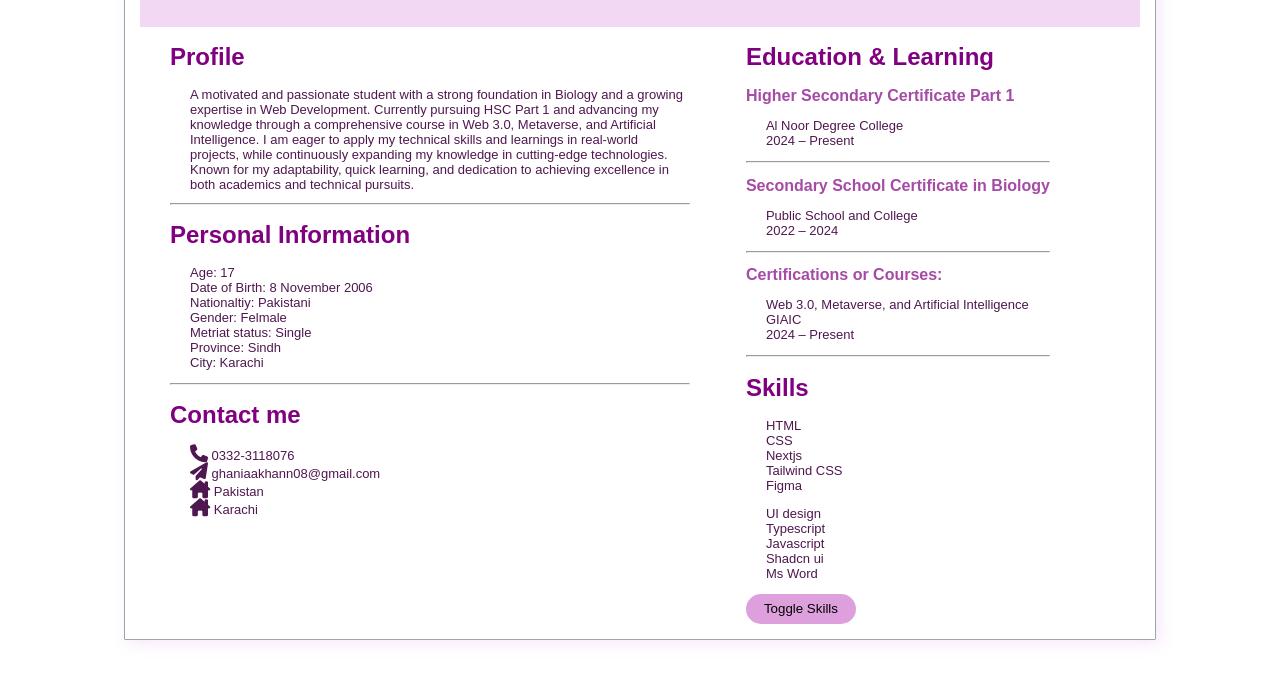
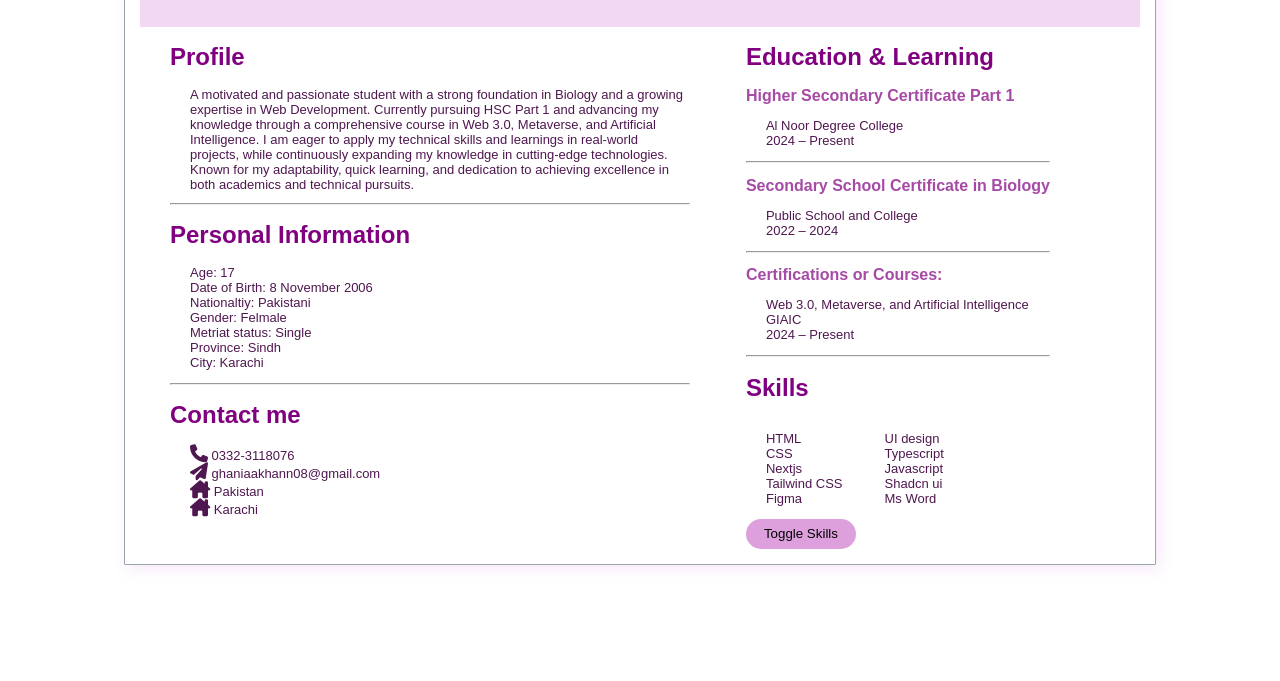
Before and after one commit to Ghaniya08/hacktacon1, a plain HTML site: page index.html in a window 1280 px wide. Shown: the part 297-978 px from the top of the page. Drawn offline with Linux system fonts and the light colour scheme.

Commit message:
Update final.css

```diff
--- a/final.css
+++ b/final.css
@@ -158,6 +158,10 @@ padding: 20px;
     color: rgb(79, 23, 79);
     font-size: small;
 }
+.others .skills .ullllll{
+    display: flex;
+    gap: 22px;
+}
 button{
     background-color: plum;
     border-radius: 20px;
```
